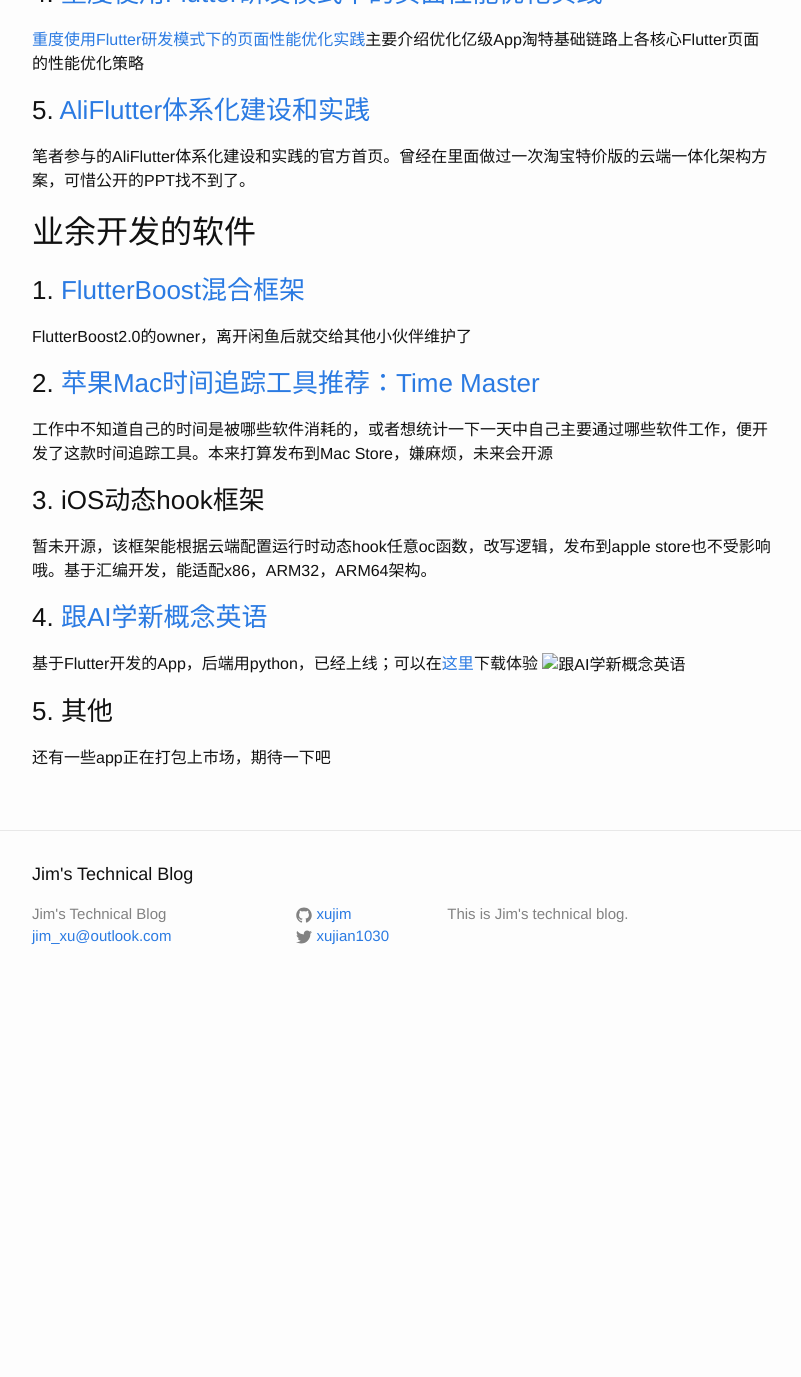
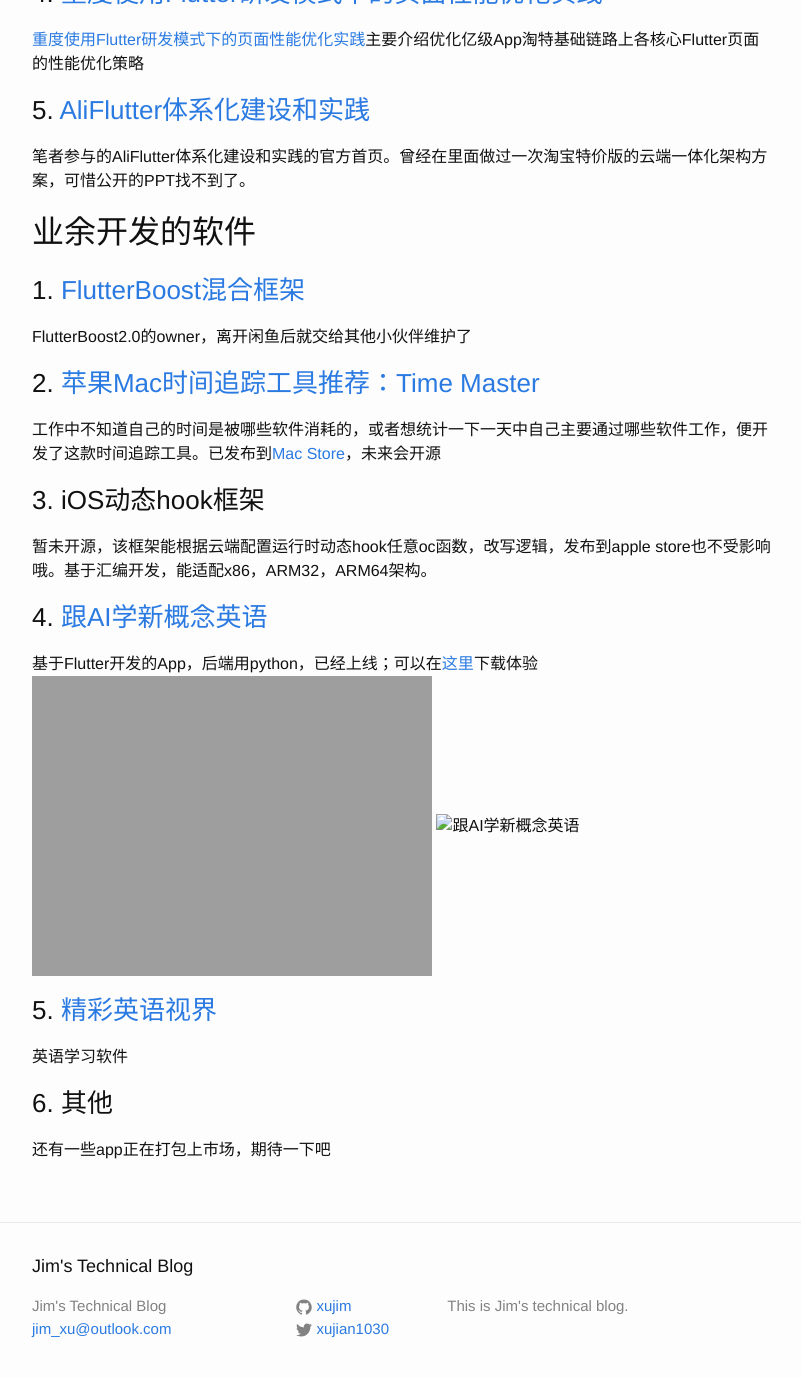
Before and after one commit to xujim/xujim.github.io, a Jekyll site: the page built from _posts/2024-02-22-individual_work.markdown, in a window 1280 px wide and 1400 px high, scrolled down 790 px. Shown: the top 1377 px of the window, without its empty margins (238-1039 px from the left). Built offline with Jekyll 4.4.1, drawn with Linux system fonts in a browser that asks for light colours; comment, search, counter and statistics services are not loaded; before the commit the page ends 1798 px from its top, so only the background shows below that; some of the changed text lies outside the part shown.

Commit message:
Update 2024-02-22-individual_work.markdown

```diff
--- a/_posts/2024-02-22-individual_work.markdown
+++ b/_posts/2024-02-22-individual_work.markdown
@@ -28,11 +28,14 @@ xujian1030@163.com
 ### 1. [FlutterBoost混合框架](https://github.com/alibaba/flutter_boost)
 FlutterBoost2.0的owner，离开闲鱼后就交给其他小伙伴维护了
 ### 2. [苹果Mac时间追踪工具推荐：Time Master](https://zhuanlan.zhihu.com/p/503541873)
-工作中不知道自己的时间是被哪些软件消耗的，或者想统计一下一天中自己主要通过哪些软件工作，便开发了这款时间追踪工具。本来打算发布到Mac Store，嫌麻烦，未来会开源
+工作中不知道自己的时间是被哪些软件消耗的，或者想统计一下一天中自己主要通过哪些软件工作，便开发了这款时间追踪工具。已发布到[Mac Store](https://apps.apple.com/cn/app/timemastergo/id6504209677?l=en-GB&mt=12)，未来会开源
 ### 3. iOS动态hook框架
 暂未开源，该框架能根据云端配置运行时动态hook任意oc函数，改写逻辑，发布到apple store也不受影响哦。基于汇编开发，能适配x86，ARM32，ARM64架构。
 ### 4. [跟AI学新概念英语](https://apps.apple.com/sg/app/%E8%B7%9Fai%E5%AD%A6%E6%96%B0%E6%A6%82%E5%BF%B5%E8%8B%B1%E8%AF%AD/id6497166760)
 基于Flutter开发的App，后端用python，已经上线；可以在[这里](https://apps.apple.com/sg/app/%E8%B7%9Fai%E5%AD%A6%E6%96%B0%E6%A6%82%E5%BF%B5%E8%8B%B1%E8%AF%AD/id6497166760)下载体验
+![跟AI学新概念英语](..\res\ai_book2.png =200x200)
 <img src="..\res\ai_book2.png" width="200px" alt="跟AI学新概念英语">
-### 5. 其他
+### 5. [精彩英语视界](https://apps.apple.com/cn/app/%E7%B2%BE%E5%BD%A9%E8%8B%B1%E8%AF%AD%E8%A7%86%E7%95%8C/id6761647133?l=en-GB)
+英语学习软件
+### 6. 其他
 还有一些app正在打包上市场，期待一下吧
```
Also changed, not shown: other parts of _posts/2024-02-22-individual_work.markdown (+1 -1 lines).
